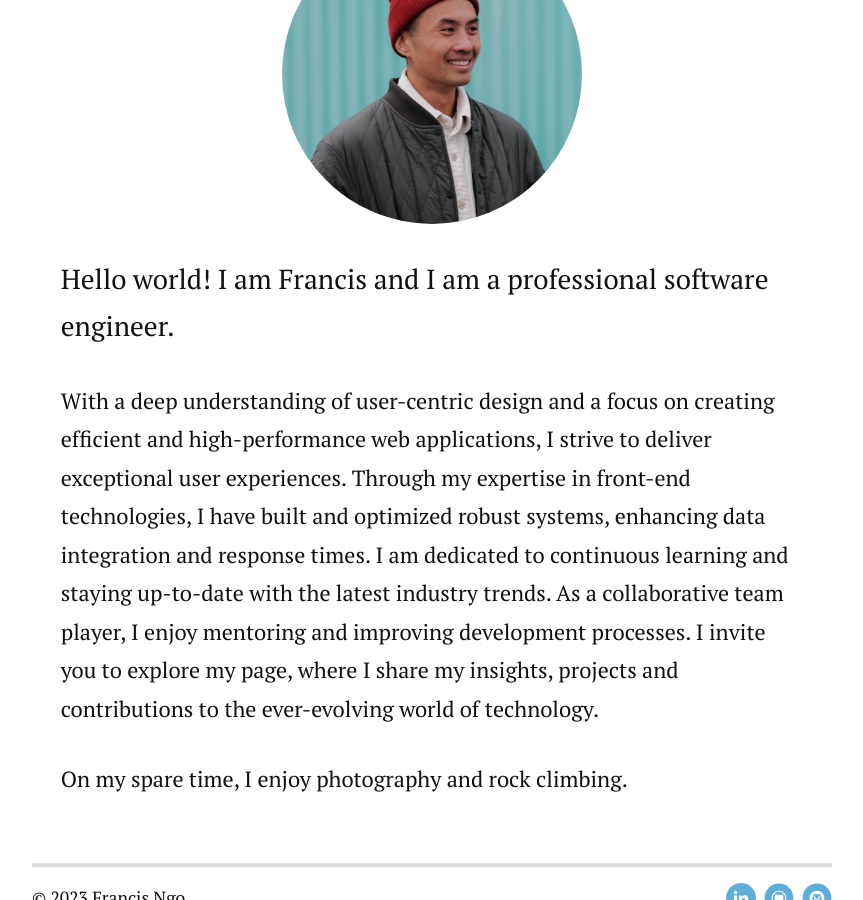
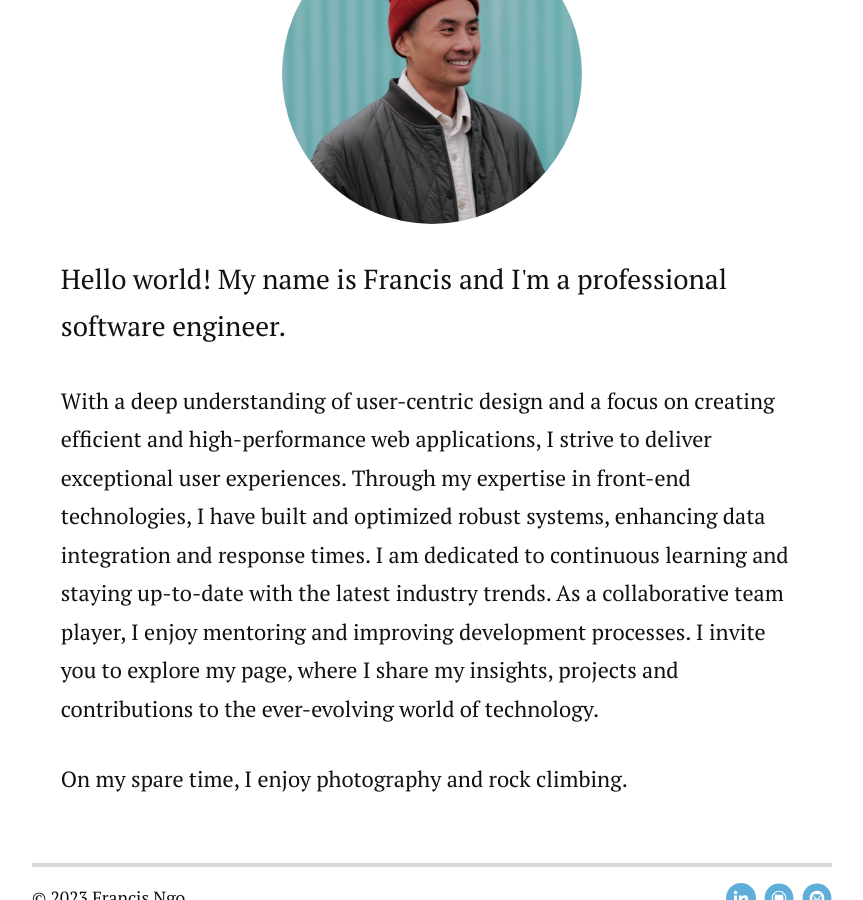
Before and after one commit to francisngo/francisngo.github.io, a Jekyll site: the page built from about.md, in a window 1280 px wide and 900 px high, scrolled down 573 px. Shown: the whole window, without its empty margins (208-1071 px from the left). Built offline with Jekyll 4.4.1, drawn with Linux system fonts in a browser that asks for light colours; nearby versions of some CDN libraries.

Commit message:
Update about me

```diff
--- a/about.md
+++ b/about.md
@@ -8,7 +8,7 @@ title: About Me
 	<div class="imageContainer">
 		<img class="aboutImage" src="{{ '/assets/img/about.jpg' }}" alt="photo-of-me">
 	</div>
-	<p class="intro">Hello world! I am Francis and I am a professional software engineer.</p>
+	<p class="intro">Hello world! My name is Francis and I'm a professional software engineer.</p>
 	<p>With a deep understanding of user-centric design and a focus on creating efficient and high-performance web applications, I strive to deliver exceptional user experiences. Through my expertise in front-end technologies, I have built and optimized robust systems, enhancing data integration and response times. I am dedicated to continuous learning and staying up-to-date with the latest industry trends. As a collaborative team player, I enjoy mentoring and improving development processes. I invite you to explore my page, where I share my insights, projects and contributions to the ever-evolving world of technology.</p>
 	<p>On my spare time, I enjoy photography and rock climbing.</p>
 </div>
```
